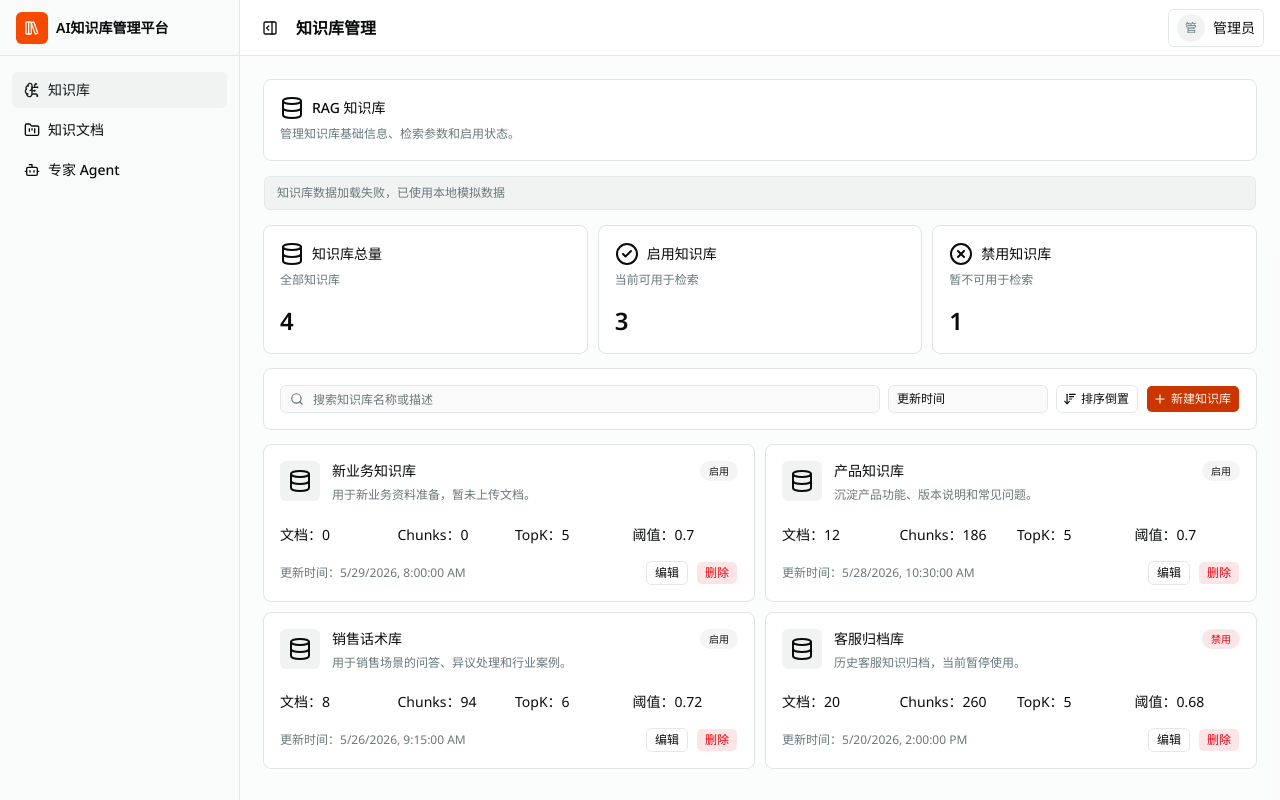
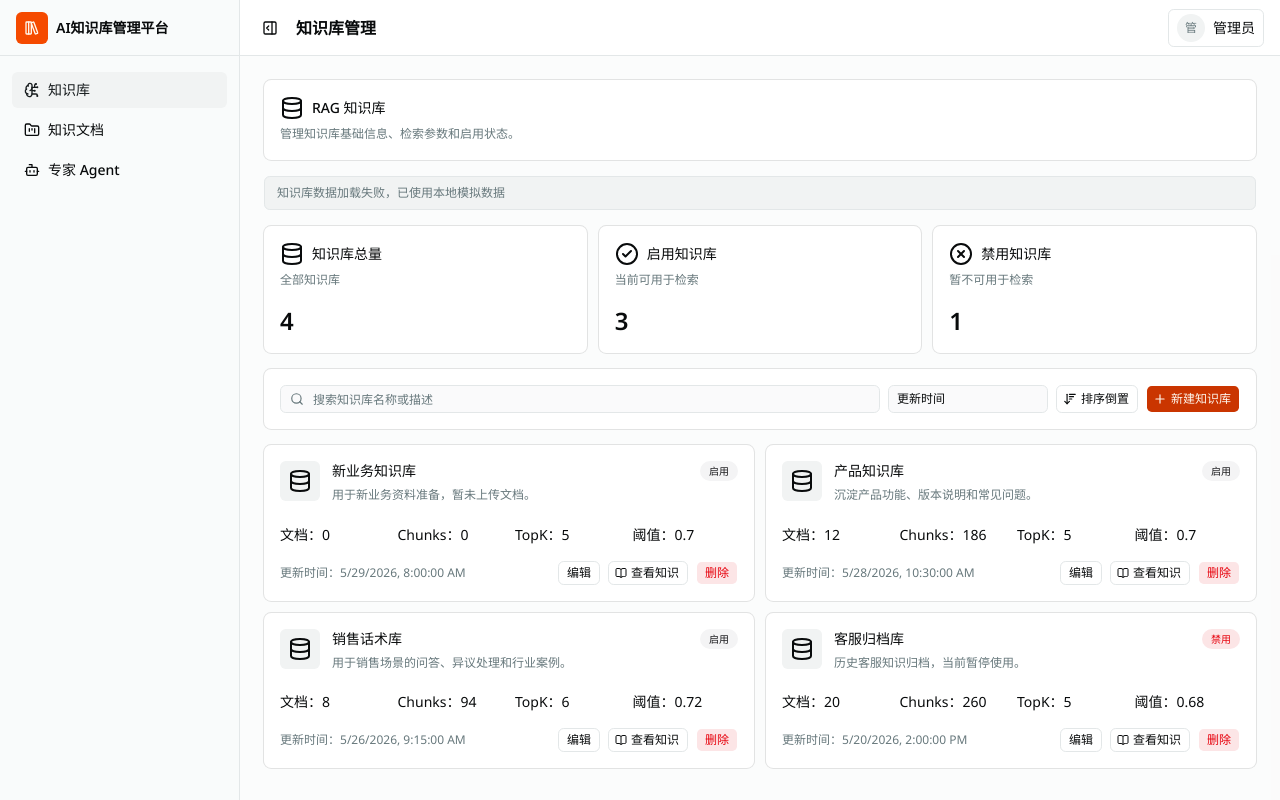
Before and after one commit to LingLuoMuYun/Embark-RAG-creater, a Next.js app: page /knowledge-bases in a window 1280 px wide. Built offline with nearby package versions, Linux system fonts and the light colour scheme; no server answers; some icons are missing.

Commit message:
feat: connect knowledge document management

```diff
--- a/src/features/knowledge-bases/knowledge-base-management.tsx
+++ b/src/features/knowledge-bases/knowledge-base-management.tsx
@@ -2,6 +2,7 @@
 
 import { useEffect, useMemo, useRef, useState } from "react";
 import {
+  BookOpen,
   CheckCircle2,
   Database,
   Plus,
@@ -54,6 +55,7 @@ import { Textarea } from "@/components/ui/textarea";
 import { cn } from "@/lib/utils";
 import { useAppStore } from "@/store";
 import { fetchRagItems } from "./api";
+import { KnowledgeDocumentsDialog } from "./knowledge-documents-dialog";
 import { mockRagItems } from "./mock-data";
 import {
   DEFAULT_KNOWLEDGE_BASE_FORM_VALUES,
@@ -118,6 +120,10 @@ export function KnowledgeBaseManagement() {
   const addItem = useAppStore((state) => state.addItem);
   const updateItem = useAppStore((state) => state.updateItem);
   const deleteItem = useAppStore((state) => state.deleteItem);
+  const setSelectedId = useAppStore((state) => state.setSelectedId);
+  const setSelected = useAppStore((state) => state.setSelected);
+  const setSelectedDocs = useAppStore((state) => state.setSelectedDocs);
+  const setSelectedChunks = useAppStore((state) => state.setSelectedChunks);
 
   const [searchInput, setSearchInput] = useState("");
   const [submittedSearchKeyword, setSubmittedSearchKeyword] = useState("");
@@ -129,6 +135,7 @@ export function KnowledgeBaseManagement() {
   >(null);
   const [editingItem, setEditingItem] = useState<RagListItem | null>(null);
   const [deleteTarget, setDeleteTarget] = useState<RagListItem | null>(null);
+  const [documentsDialogOpen, setDocumentsDialogOpen] = useState(false);
   const [formValues, setFormValues] = useState<KnowledgeBaseFormValues>(
     DEFAULT_KNOWLEDGE_BASE_FORM_VALUES
   );
@@ -216,6 +223,14 @@ export function KnowledgeBaseManagement() {
     setFormDialogMode(null);
     setEditingItem(null);
     setFormError(null);
+  }
+
+  function openDocumentsDialog(item: RagListItem) {
+    setSelectedId(item.id);
+    setSelected(item);
+    setSelectedDocs([]);
+    setSelectedChunks([]);
+    setDocumentsDialogOpen(true);
   }
 
   function updateFormValue<K extends keyof KnowledgeBaseFormValues>(
@@ -489,6 +504,15 @@ export function KnowledgeBaseManagement() {
                 </Button>
                 <Button
                   type="button"
+                  variant="outline"
+                  size="sm"
+                  onClick={() => openDocumentsDialog(item)}
+                >
+                  <BookOpen data-icon="inline-start" />
+                  查看知识
+                </Button>
+                <Button
+                  type="button"
                   variant="destructive"
                   size="sm"
                   onClick={() => setDeleteTarget(item)}
@@ -635,6 +659,11 @@ export function KnowledgeBaseManagement() {
           </AlertDialogFooter>
         </AlertDialogContent>
       </AlertDialog>
+
+      <KnowledgeDocumentsDialog
+        open={documentsDialogOpen}
+        onOpenChange={setDocumentsDialogOpen}
+      />
     </section>
   );
 }
```
